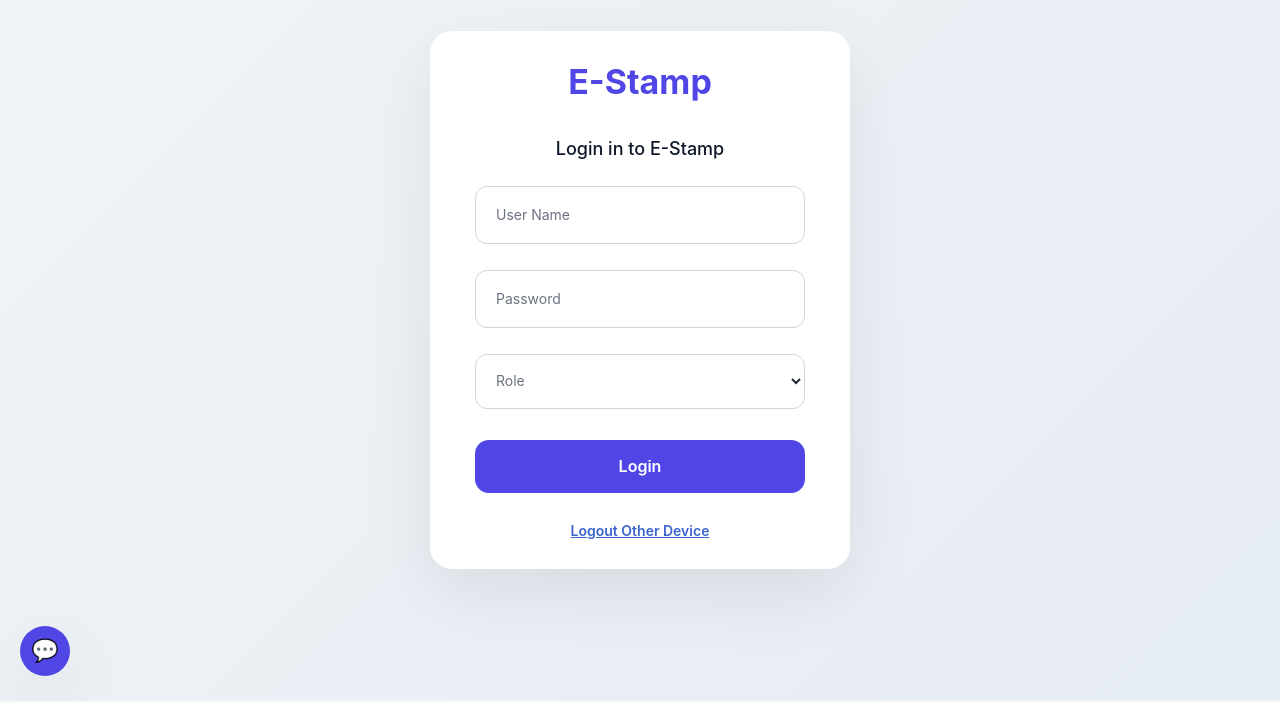
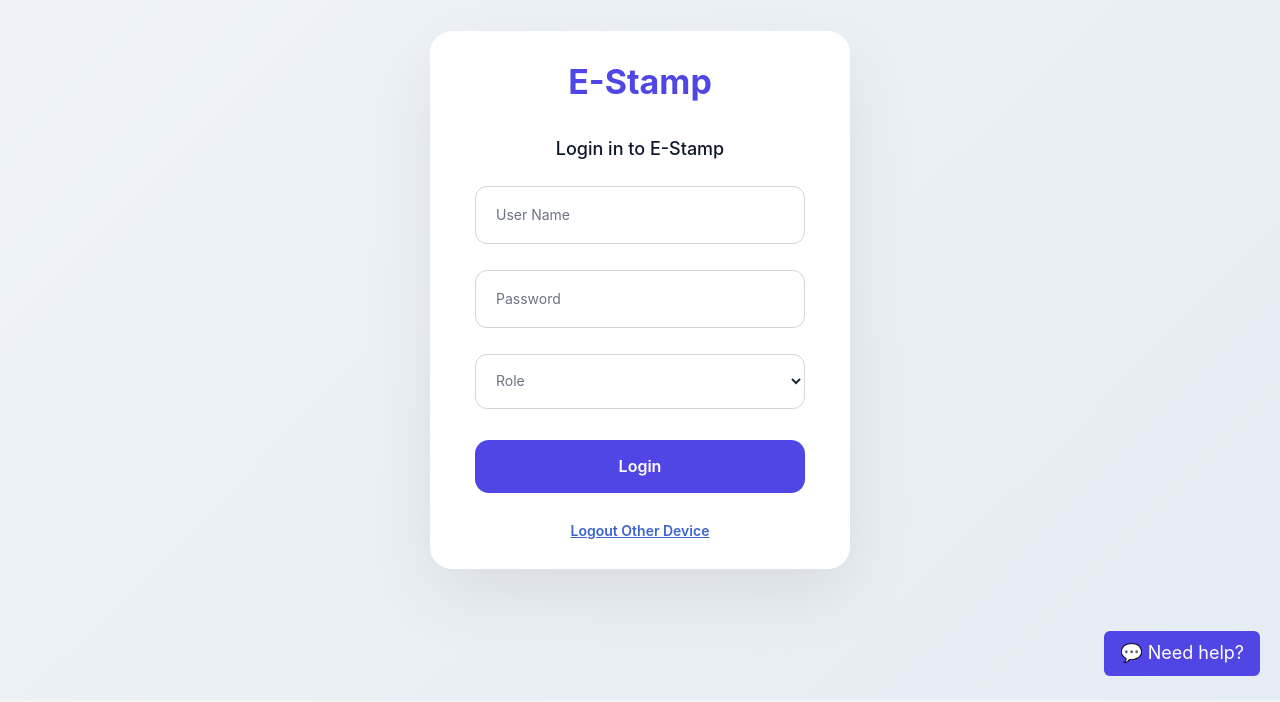
Before and after one commit to monsafali/EStampManagement, a React (Vite) app in the folder frontend/: page /login in a window 1280 px wide. Shown: the part 102-804 px from the top of the page. Built offline with nearby package versions, Linux system fonts and the light colour scheme; no server answers.

Commit message:
fix chatbot

```diff
--- a/frontend/src/components/ChatWidget.jsx
+++ b/frontend/src/components/ChatWidget.jsx
@@ -17,7 +17,7 @@ export default function ChatWidget() {
         className="chat-widget-btn"
         onClick={() => setOpen(!open)}
       >
-        💬
+     💬 Need help?
       </button>
 
       {/* Popup Window */}
--- a/frontend/src/styles/components/chat.css
+++ b/frontend/src/styles/components/chat.css
@@ -20,12 +20,15 @@
 /* Logout button */
 .chat-logout-btn {
     background: transparent;
-    color: var(--danger);
+    background-color: var(--danger);
     padding: 6px 10px;
     font-weight: 600;
     font-size: 13px;
+    color: var(--surface);
 }
-
+.chat-logout-btn:hover{
+    opacity: 0.8;
+}
 /* Chat window */
 .chat-window {
     flex: 1;
@@ -97,7 +100,7 @@
 .chat-input {
     width: 100%;
     border-radius: 14px;
-    border: 1px solid var(--chat-border);
+    border: 1.8px solid var(--border);
     background: var(--surface);
     padding: 12px 14px;
     font-size: 14px;
@@ -138,7 +141,8 @@
 .chat-widget-container {
     position: fixed;
     bottom: 20px;
-    left: 20px;
+    /* left: 20px; */
+    right: 20px;
     z-index: 9999;
 }
 
@@ -153,17 +157,16 @@
     overflow: hidden;
     position: absolute;
     bottom: 60px;
-    left: 0;
-    background-color: red;
-
+    right: 18%;
 }
 
 /* If user is logged in, float chat box */
 .chat-box {
     position: fixed;
     top: 20px;
-    bottom: 84px;
-left: 20px;
+    bottom: inherit;
+    margin-bottom: 2rem;
+    left: inherit;
     width: inherit;
     overflow: auto;
     flex: 1;
@@ -179,21 +182,24 @@ left: 20px;
 
 /* Round floating button */
 .chat-widget-btn {
-    width: 50px;
-    height: 50px;
-    border-radius: 50%;
+    /* width: 50px;
+    height: 50px; */
+    /* border-radius: 50%; */
     background: var(--color-primary);
     color: white;
-    font-size: 22px;
+    font-size: 18px;
     border: none;
     cursor: pointer;
+    padding: 8px 16px;
     box-shadow: var(--shadow-lg);
 }
+
 /* Active Click Effect */
 .login-with-google-btn:active {
     transform: translateY(0);
     box-shadow: var(--shadow-sm);
 }
+
 /* Add Google Icon Automatically */
 .login-with-google-btn::before {
     content: "";
@@ -202,3 +208,31 @@ left: 20px;
     background: url("https://www.gstatic.com/firebasejs/ui/2.0.0/images/auth/google.svg") no-repeat center;
     background-size: contain;
 }
+
+/* Floating Button Animation */
+.chat-widget-btn {
+  animation: pulse 2s infinite;
+  transition: transform 0.2s ease, box-shadow 0.2s ease;
+}
+
+.chat-widget-btn:hover {
+  transform: scale(1.1);
+  box-shadow: 0 12px 24px rgba(0, 0, 0, 0.2);
+}
+
+.chat-widget-btn:active {
+  transform: scale(0.95);
+}
+
+/* Pulse Animation */
+@keyframes pulse {
+  0% {
+    box-shadow: 0 0 0 0 rgba(99, 102, 241, 0.6);
+  }
+  70% {
+    box-shadow: 0 0 0 15px rgba(99, 102, 241, 0);
+  }
+  100% {
+    box-shadow: 0 0 0 0 rgba(99, 102, 241, 0);
+  }
+}
```
